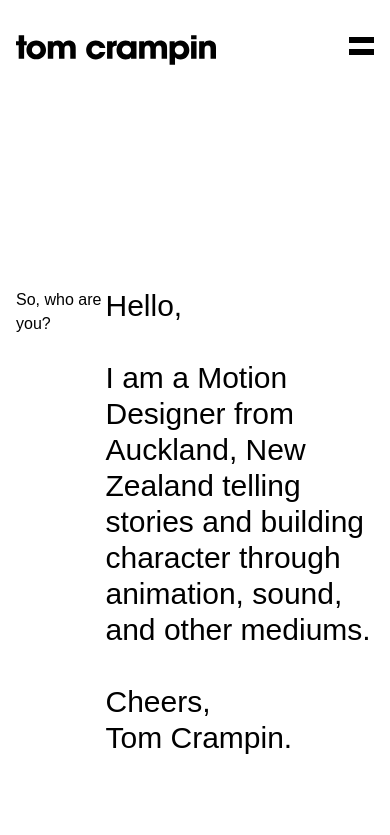
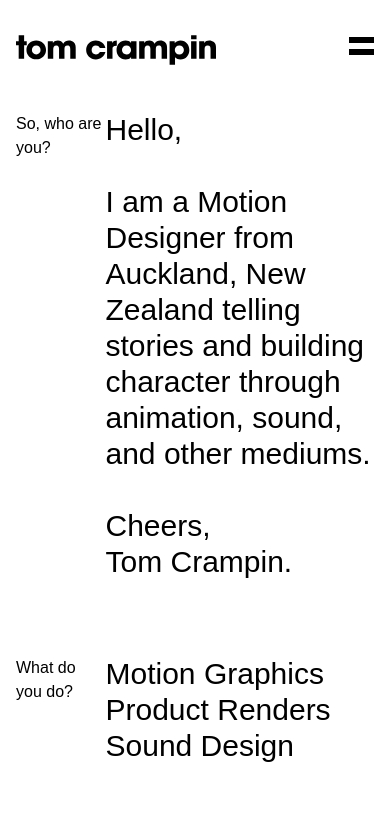
Before and after one commit to maxwellyoung/tom-crampin, a Next.js app: page /about in a window 390 px wide. Shown: the top 835 px of the page. Built offline with nearby package versions, Linux system fonts and the light colour scheme; a web font is replaced by a local one.

Commit message:
mobile spacing

```diff
--- a/src/app/about/page.tsx
+++ b/src/app/about/page.tsx
@@ -12,10 +12,10 @@ export const metadata: Metadata = {
 export default function About() {
 	return (
 		<>
-			<div className="flex  flex-col justify-center bg-white py-4 pt-28 text-black">
-				<div className="flex flex-1 flex-row justify-center   sm:mx-32 mx-4">
+			<div className="flex  flex-col justify-center bg-white sm:py-4 pt-0 sm:pt-28 text-black">
+				<div className="flex flex-1 flex-row justify-center  sm:mx-32 mx-4">
 					<div className="text-left">
-						<div className="mt-16 flex justify-between">
+						<div className=" flex justify-between">
 							<p className="white text-md mt-3 w-3/12 sm:text-xl">
 								So, who are you?
 							</p>
```
